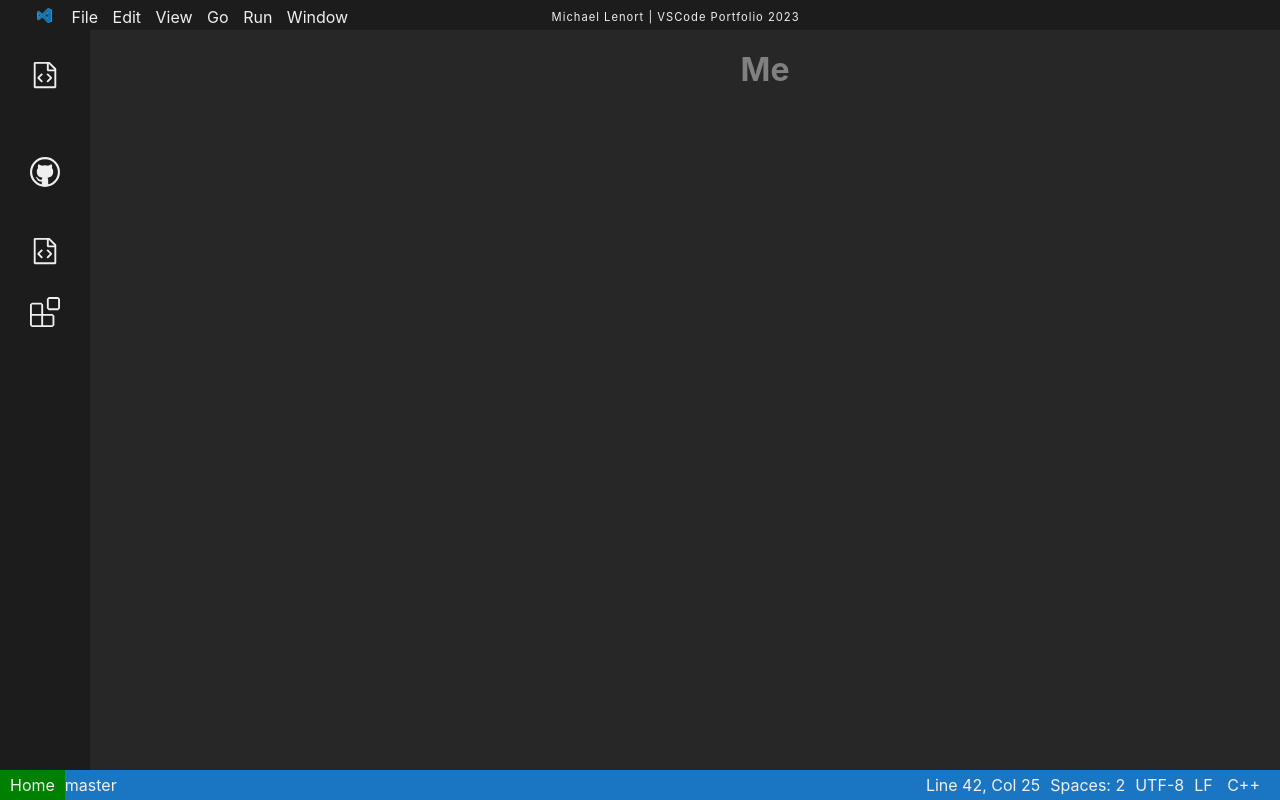
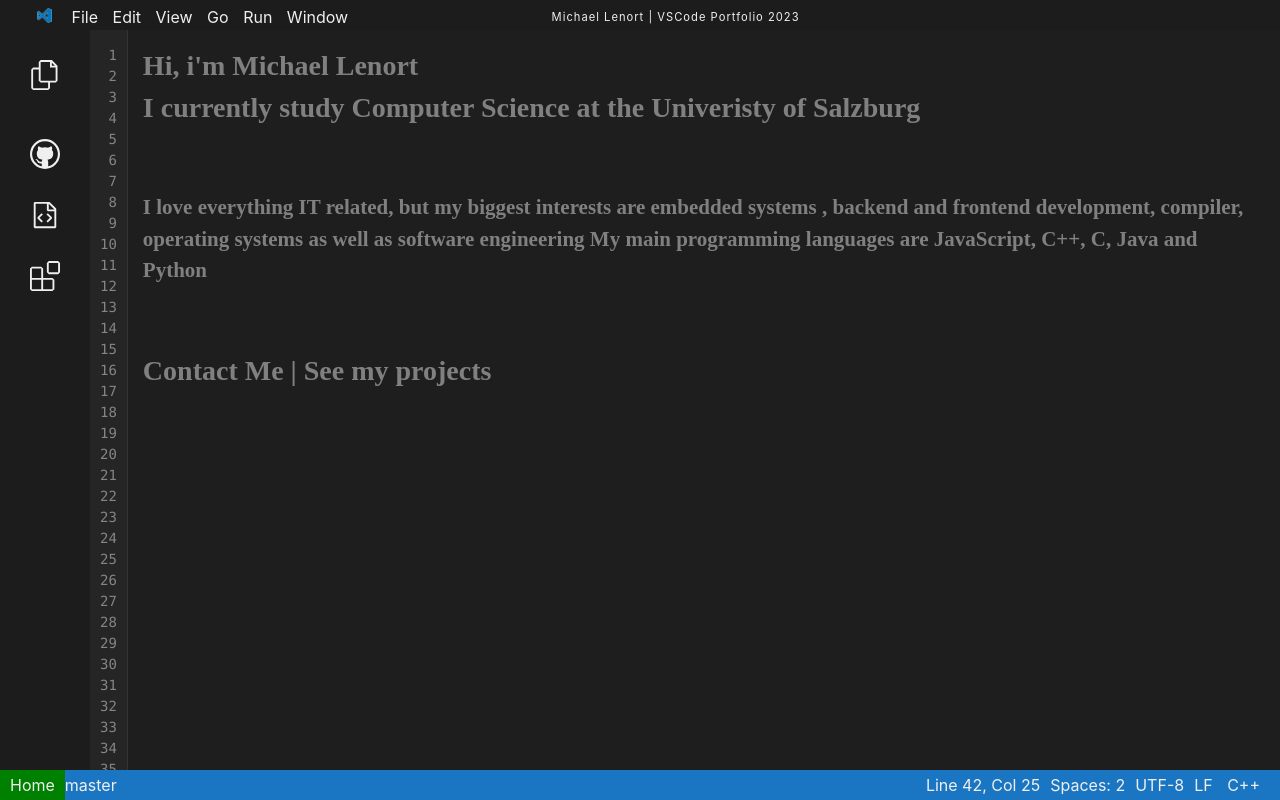
Before and after one commit to Michaeel4/Michaeel4, a React (Create React App) app: page / in a window 1280 px wide. Shown: the top 800 px of the page. Built offline with nearby package versions, Linux system fonts and the light colour scheme.

Commit message:
Added lots of new styles

```diff
--- /dev/null
+++ b/src/components/me.js
@@ -0,0 +1,45 @@
+import './me.css';
+
+
+
+
+import React from 'react';
+
+function Me(props) {
+    return (
+
+        <div className="me">
+
+        <h1>Hi, i'm Michael Lenort</h1>
+
+        <h1>I currently study Computer Science at the Univeristy of Salzburg</h1>
+        <br></br>
+        <br></br>
+
+        <br></br>
+
+        <h2>I love everything IT related, but my biggest interests are embedded systems
+        , backend and frontend development, compiler, operating systems as well as software engineering
+
+        My main programming languages are JavaScript, C++, C, Java and Python</h2>
+
+        <br></br>
+        <br></br>
+        <br></br>
+
+        <h1>Contact Me | See my projects</h1>
+
+
+
+
+
+
+        </div>
+
+    );
+  }
+
+
+
+
+  export default Me;
--- a/src/components/sidebar.css
+++ b/src/components/sidebar.css
@@ -2,6 +2,9 @@
     padding:0;
     margin:0;
 }
+
+@import url('https://fonts.googleapis.com/css2?family=Press+Start+2P&display=swap');
+
 
 .container{
     height:100vh;
@@ -87,15 +90,55 @@
 }
 
 .container .content{
-    padding-top: 50px;
+    padding-top: 30px;
     color: gray;
 }
 
-.content h1 {
+.container.with-sidebar .content  {
+  text-align: center;
+  margin-left: 300px;
+}
 
+.container.without-sidebar .content  {
   text-align: center;
-  margin-left: 250px;
+  margin-left: 0px;
+
+
 }
+
+.editor-container {
+  background-color: #1e1e1e;
+  display: flex;
+  padding-left: 90px;
+}
+
+.line-numbers {
+  font-family: 'Fira Code', 'Monaco', monospace;
+  font-size: 14px;
+  color: #858585;
+  background-color: #252526;
+  padding: 15px 10px;
+  margin: 0;
+  line-height: 1.5;
+  text-align: right;
+  border-right: 1px solid #333;
+}
+
+.code-content {
+  font-family: 'Press Start 2P', cursive;
+  font-size: 14px;
+  color: gray;
+  background-color: #1e1e1e;
+  padding: 15px;
+  line-height: 1.5;
+  white-space: pre-wrap;
+  margin: 0;
+  text-align: left;
+}
+
+/* Add any other styling or syntax highlighting you want here */
+
+
 
 
 .img3{
--- a/src/components/sidebar.js
+++ b/src/components/sidebar.js
@@ -8,6 +8,8 @@ import vs from './icon.png'; // with import
 import t from './t.png'; // with import
 import json from './json-file.png';
 import {VscFiles, VscGithub,VscFileCode, VscExtensions  } from "react-icons/vsc";
+import  Me  from './me';
+
 
 // sidebar navbar component
 
@@ -19,46 +21,67 @@ class SideBar extends React.Component{
     this.state = {
       activeLink: "Me",
       showSideBar2: true,
+    };
+    this.toggleSidebar = this.toggleSidebar.bind(this);
+  }
+  toggleSidebar() {
+    this.setState((prevState) => ({
+      sidebarVisible: !prevState.sidebarVisible
+    }));
+  }
+  generateLineNumbers(content) {
+    let lines = 0;
 
-    };
+    if (typeof content === 'string') {
+      lines = content.split('\n').length;
+    } else if (React.isValidElement(content)) {
+      // Set the default number of lines for non-string content
+      lines = 43;
+    } else {
+      return '';
+    }
+
+    let lineNumbers = '';
+    for (let i = 1; i <= lines; i++) {
+      lineNumbers += i + '\n';
+    }
+    return lineNumbers;
   }
-  toggleSidebar = () => {
-    this.setState({ showSideBar2: !this.state.showSideBar2 });
-  }
+
+
 
   render(){
     let content;
     if (this.state.activeLink === "Me") {
-      content = <h1>Me</h1>;
+      content = Me();
     } else if (this.state.activeLink === "Projects") {
       content = <h1>Projects</h1>;
     } else if (this.state.activeLink === "Contact") {
       content = <h1>Contact Me</h1>;
+
     }
 
+    const lineNumbers = this.generateLineNumbers(content);
+
+
+
+    const { sidebarVisible } = this.state;
     const containerClass = this.state.sidebarVisible ? "container with-sidebar" : "container without-sidebar";
     return(
 
-      <div className="container">
-<nav id="navbar" class="">
+      <div className={containerClass}>
+        <nav id="navbar" class="">
   <div class="nav-wrapper">
     <div class="logo">
 
     <a href="#home"><i class="fas fa-chess-knight"></i>
       <img src={vs} alt="" className='img3' /> </a>
-
-
       <a href="#home"><i class="fas fa-chess-knight"></i> File</a>
       <a href="#home"><i class="fas fa-chess-knight"></i> Edit</a>
       <a href="#home"><i class="fas fa-chess-knight"></i> View</a>
       <a href="#home"><i class="fas fa-chess-knight"></i> Go</a>
       <a href="#home"><i class="fas fa-chess-knight"></i> Run</a>
       <a href="#home"><i class="fas fa-chess-knight"></i> Window</a>
-
-
-
-
-
     </div>
 
     <ul id="menu">
@@ -71,12 +94,12 @@ class SideBar extends React.Component{
 
 
       <ul className="sidebar">
-      <li><span onClick={() => this.setState(prevState => ({ showSidebar2: !prevState.showSidebar2 }))}><h2><VscFileCode /></h2></span></li>
-           <a href="https://github.com/Michaeel4/"> <li><span>      <h2><VscGithub /> </h2></span></li></a>
+      <li><span onClick={() => this.toggleSidebar()}><h2><VscFiles /></h2></span></li>
+            <li><span> <a href="https://github.com/Michaeel4/"></a>     <h2><VscGithub /> </h2></span></li>
        <li><span>      <h2><VscFileCode /> </h2></span></li>
        <li><span>      <h2><VscExtensions /> </h2></span></li>
       </ul>
-      {this.state.showSidebar2 &&
+      {this.state.sidebarVisible ?
       <ul className="sidebar2">
        <h3>Explorer</h3>
        <a href="#" onClick={() => this.setState({ activeLink: "Me" })}> <li > <span><img src={logo} className="img2"></img> me.html</span></li></a>
@@ -84,23 +107,26 @@ class SideBar extends React.Component{
        <a href="#" onClick={() => this.setState({ activeLink: "Contact" })}> <li > <span><img src={json} className="img2"></img> contacts.json</span></li></a>
        <li><span>github</span></li>
       </ul>
+
+      :
+      <span></span>
   }
       <div className="content">
+      <div className="editor-container">
 
-        {content}
-
-
-         <div className="grid">
+      <pre className="line-numbers">
+            {lineNumbers}
+          </pre>
+          <pre className="code-content">
+            {content}
+          </pre>
 
 
 
 
 
-         </div>
-
-
       </div>
-
+      </div>
 
 
 
```
Also changed, not shown: src/components/me.css (added).
